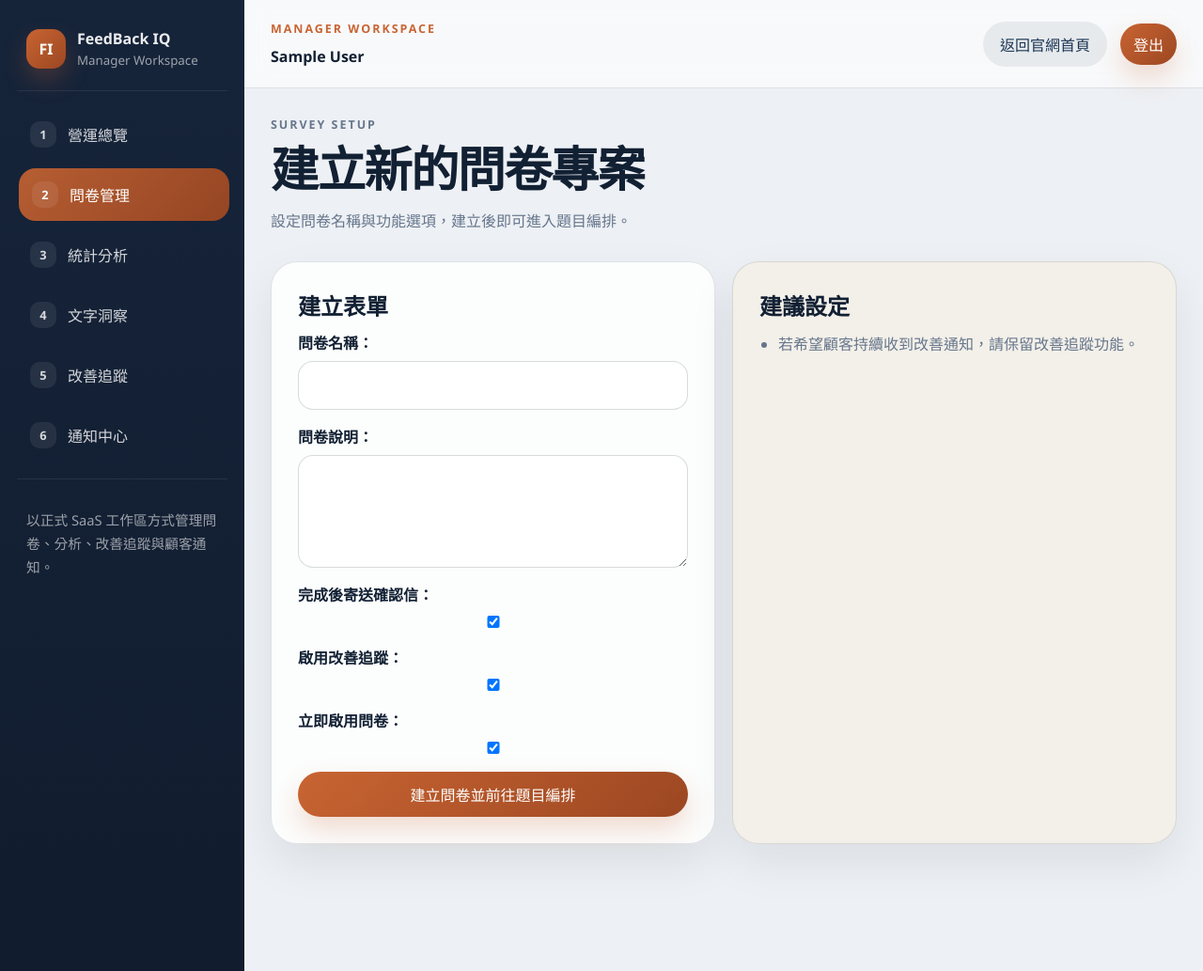
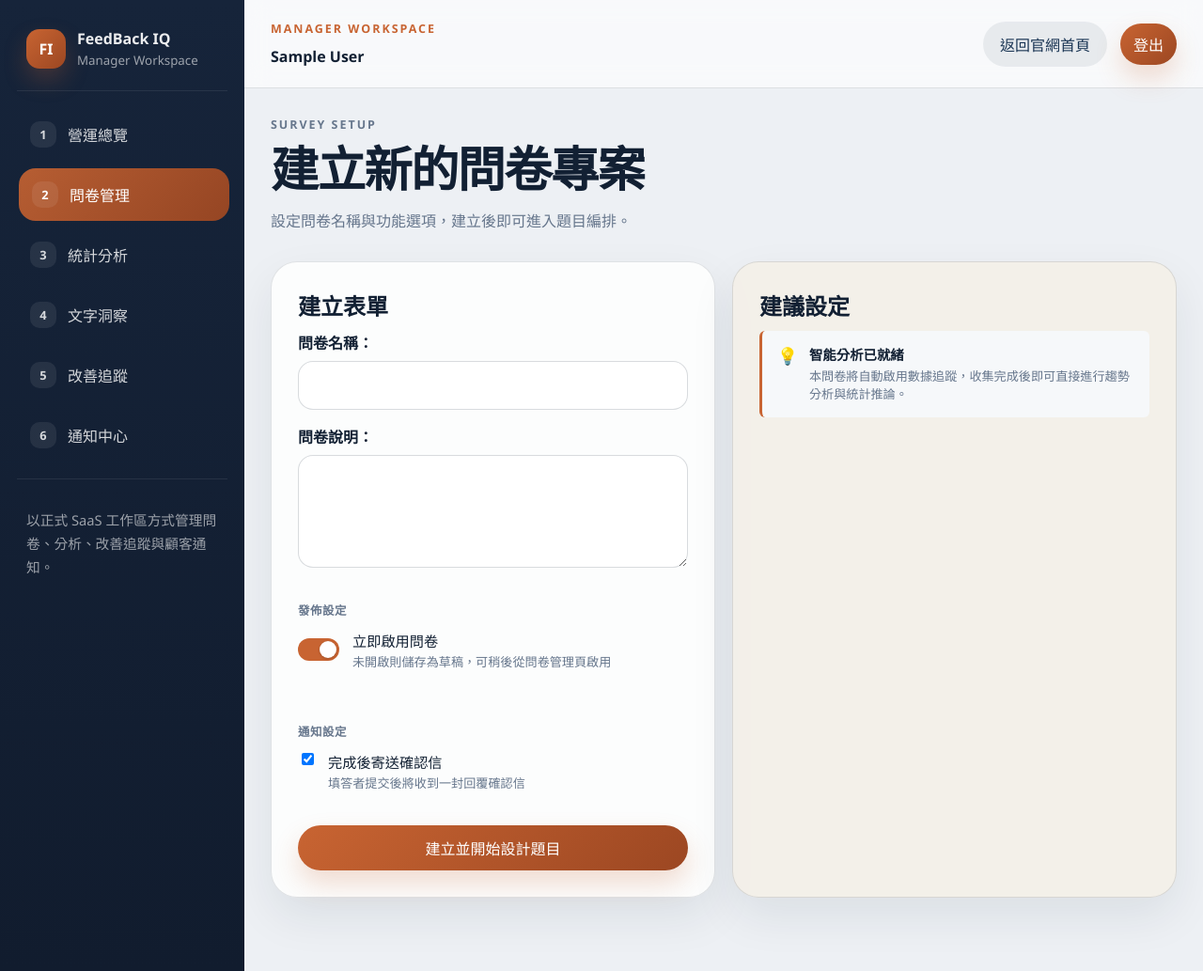
Before and after one commit to arvin85113/feedback-insight-hub, a Django app: page /dashboard/forms/new/ in a window 1280 px wide. Shown: the whole page at 94% size. Run offline with Django 5.2, Linux system fonts and the light colour scheme; the visitor is signed in with stand-in values (Sample User, id 1).

Commit message:
Enforce improvement_tracking, redesign survey create form with toggle and callout

```diff
--- a/feedback/admin.py
+++ b/feedback/admin.py
@@ -21,6 +21,12 @@ class SurveyAdmin(admin.ModelAdmin):
     list_display = ("title", "slug", "access_mode", "is_active", "updated_at")
     prepopulated_fields = {"slug": ("title",)}
     inlines = [QuestionInline]
+    readonly_fields = ("improvement_tracking_enabled",)
+    fields = (
+        "title", "slug", "description", "access_mode",
+        "thank_you_email_enabled", "is_active",
+        "improvement_tracking_enabled",
+    )
 
 
 @admin.register(FeedbackSubmission)
--- a/feedback/forms.py
+++ b/feedback/forms.py
@@ -62,14 +62,12 @@ class SurveyCreateForm(forms.ModelForm):
             "title",
             "description",
             "thank_you_email_enabled",
-            "improvement_tracking_enabled",
             "is_active",
         )
         labels = {
             "title": "問卷名稱",
             "description": "問卷說明",
             "thank_you_email_enabled": "完成後寄送確認信",
-            "improvement_tracking_enabled": "啟用改善追蹤",
             "is_active": "立即啟用問卷",
         }
         widgets = {
--- a/feedback/views.py
+++ b/feedback/views.py
@@ -144,6 +144,7 @@ class SurveyCreateView(DashboardBaseMixin, CreateView):
             n += 1
         form.instance.slug = slug
         form.instance.access_mode = Survey.AccessMode.LOGIN
+        form.instance.improvement_tracking_enabled = True
         messages.success(self.request, "問卷已建立，接著可以進入題目編輯器完成配置。")
         return super().form_valid(form)
 
--- a/static/css/app.css
+++ b/static/css/app.css
@@ -1180,3 +1180,146 @@ input[type="checkbox"] {
     padding: 0;
     flex-shrink: 0;
 }
+
+/* ── Setting blocks ── */
+.setting-block {
+    display: flex;
+    flex-direction: column;
+    gap: 12px;
+    padding: 20px 0;
+    border-top: 1px solid var(--border);
+}
+
+.setting-block-header {
+    font-size: 0.78rem;
+    font-weight: 600;
+    letter-spacing: 0.04em;
+    text-transform: uppercase;
+    color: var(--muted);
+}
+
+/* ── Toggle ── */
+.toggle-label {
+    display: flex;
+    align-items: center;
+    gap: 14px;
+    cursor: pointer;
+}
+
+.toggle-wrapper {
+    position: relative;
+    flex-shrink: 0;
+}
+
+.toggle-wrapper input[type="checkbox"] {
+    position: absolute;
+    opacity: 0;
+    width: 0;
+    height: 0;
+}
+
+.toggle-track {
+    display: block;
+    width: 44px;
+    height: 24px;
+    border-radius: 12px;
+    background: var(--border);
+    position: relative;
+    transition: background 0.2s;
+}
+
+.toggle-thumb {
+    position: absolute;
+    top: 3px;
+    left: 3px;
+    width: 18px;
+    height: 18px;
+    border-radius: 50%;
+    background: #fff;
+    transition: transform 0.2s;
+    box-shadow: 0 1px 3px rgba(0,0,0,0.2);
+}
+
+.toggle-wrapper input[type="checkbox"]:checked ~ .toggle-track {
+    background: var(--brand);
+}
+
+.toggle-wrapper input[type="checkbox"]:checked ~ .toggle-track .toggle-thumb {
+    transform: translateX(20px);
+}
+
+.toggle-text {
+    display: flex;
+    flex-direction: column;
+    gap: 2px;
+}
+
+.toggle-title {
+    font-size: 0.95rem;
+    font-weight: 500;
+    color: var(--text);
+}
+
+.toggle-desc {
+    font-size: 0.82rem;
+    color: var(--muted);
+}
+
+/* ── Rich checkbox ── */
+.checkbox-label-rich {
+    display: flex;
+    align-items: flex-start;
+    gap: 12px;
+    cursor: pointer;
+}
+
+.checkbox-label-rich input[type="checkbox"] {
+    margin-top: 2px;
+    flex-shrink: 0;
+}
+
+.checkbox-text {
+    display: flex;
+    flex-direction: column;
+    gap: 2px;
+}
+
+.checkbox-title {
+    font-size: 0.95rem;
+    font-weight: 500;
+    color: var(--text);
+}
+
+.checkbox-desc {
+    font-size: 0.82rem;
+    color: var(--muted);
+}
+
+/* ── Info callout ── */
+.info-callout {
+    display: flex;
+    gap: 12px;
+    padding: 14px 16px;
+    background: var(--surface-alt, #f6f8fa);
+    border-left: 3px solid var(--brand);
+    border-radius: 6px;
+}
+
+.info-callout-icon {
+    font-size: 1.1rem;
+    flex-shrink: 0;
+    line-height: 1.4;
+}
+
+.info-callout-title {
+    font-size: 0.9rem;
+    font-weight: 600;
+    color: var(--text);
+    margin-bottom: 4px;
+}
+
+.info-callout-desc {
+    font-size: 0.82rem;
+    color: var(--muted);
+    line-height: 1.5;
+}
--- a/templates/feedback/survey_create.html
+++ b/templates/feedback/survey_create.html
@@ -18,17 +18,43 @@
         </div>
         <form method="post" class="form-stack">
             {% csrf_token %}
-            {% for field in form %}
-                <div class="field-block">
-                    {{ field.label_tag }}
-                    {{ field }}
-                    {% if field.help_text %}
-                        <p class="muted-text">{{ field.help_text }}</p>
-                    {% endif %}
-                    {{ field.errors }}
-                </div>
-            {% endfor %}
-            <button type="submit" class="button button-primary">建立問卷並前往題目編排</button>
+            <div class="field-block">
+                {{ form.title.label_tag }}
+                {{ form.title }}
+                {{ form.title.errors }}
+            </div>
+            <div class="field-block">
+                {{ form.description.label_tag }}
+                {{ form.description }}
+                {{ form.description.errors }}
+            </div>
+
+            <div class="setting-block">
+                <div class="setting-block-header">發佈設定</div>
+                <label class="toggle-label">
+                    <div class="toggle-wrapper">
+                        {{ form.is_active }}
+                        <span class="toggle-track"><span class="toggle-thumb"></span></span>
+                    </div>
+                    <div class="toggle-text">
+                        <span class="toggle-title">立即啟用問卷</span>
+                        <span class="toggle-desc">未開啟則儲存為草稿，可稍後從問卷管理頁啟用</span>
+                    </div>
+                </label>
+            </div>
+
+            <div class="setting-block">
+                <div class="setting-block-header">通知設定</div>
+                <label class="checkbox-label-rich">
+                    {{ form.thank_you_email_enabled }}
+                    <div class="checkbox-text">
+                        <span class="checkbox-title">完成後寄送確認信</span>
+                        <span class="checkbox-desc">填答者提交後將收到一封回覆確認信</span>
+                    </div>
+                </label>
+            </div>
+
+            <button type="submit" class="button button-primary">建立並開始設計題目</button>
         </form>
     </article>
 
@@ -36,9 +62,13 @@
         <div class="panel-head">
             <h2>建議設定</h2>
         </div>
-        <ul class="feature-list compact-list">
-            <li>若希望顧客持續收到改善通知，請保留改善追蹤功能。</li>
-        </ul>
+        <div class="info-callout">
+            <span class="info-callout-icon">💡</span>
+            <div>
+                <div class="info-callout-title">智能分析已就緒</div>
+                <div class="info-callout-desc">本問卷將自動啟用數據追蹤，收集完成後即可直接進行趨勢分析與統計推論。</div>
+            </div>
+        </div>
     </article>
 </section>
 {% endblock %}
```
Also changed, not shown: .claude/settings.local.json.
